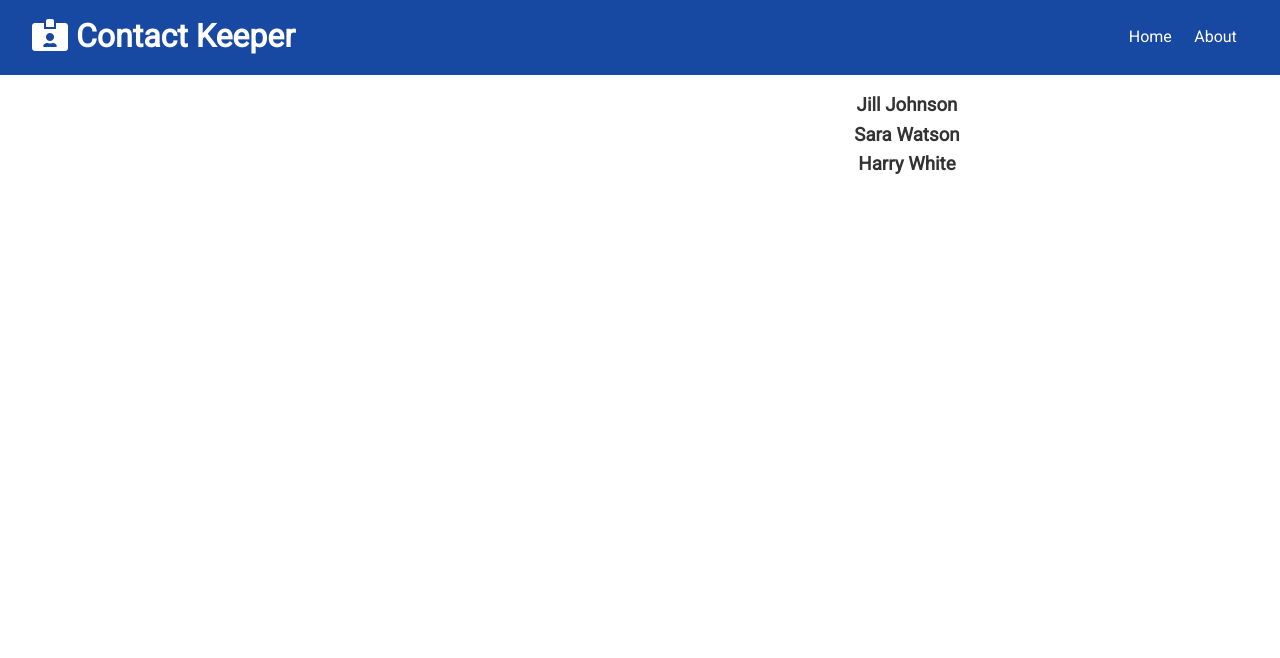
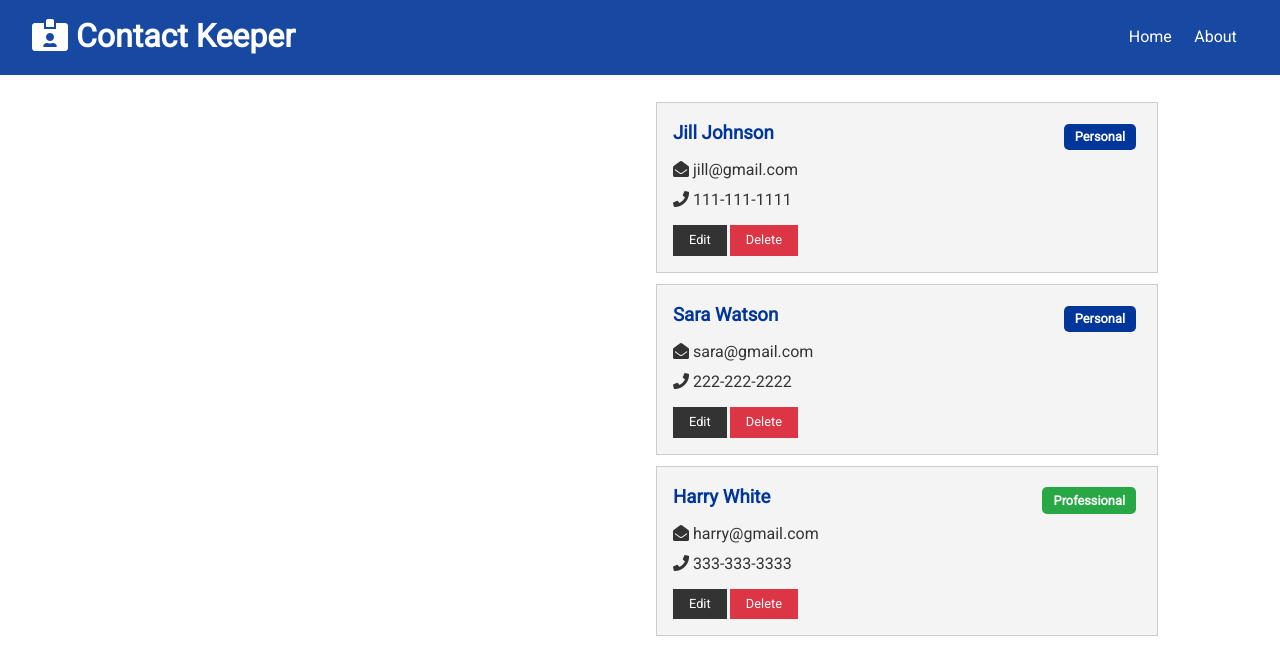
Before and after one commit to yinglu91/contact_keeper_api, a React (Create React App) app in the folder client/: page / in a window 1280 px wide. Shown: the top 658 px of the page. Built offline with nearby package versions, Linux system fonts and the light colour scheme; the HTML template or start-up script is replaced by a standard one.

Commit message:
added contacts

```diff
--- a/client/src/components/contacts/ContactItem.js
+++ b/client/src/components/contacts/ContactItem.js
@@ -0,0 +1,47 @@
+import React from 'react';
+import PropTypes from 'prop-types';
+
+const ContactItem = ({ contact }) => {
+  console.log(contact);
+  const { id, name, email, phone, type } = contact;
+  return (
+    <div className='card bg-light'>
+      <h3 className='text-primary text-left'>
+        {name}{' '}
+        <span
+          style={{ float: 'right' }}
+          className={
+            'badge ' +
+            (type === 'professional' ? 'badge-success' : 'badge-primary')
+          }
+        >
+          {type.charAt(0).toUpperCase() + type.slice(1)}
+        </span>
+      </h3>
+
+      <ul className='list'>
+        {email && (
+          <li>
+            <i className='fas fa-envelope-open' /> {email}
+          </li>
+        )}
+
+        {phone && (
+          <li>
+            <i className='fas fa-phone' /> {phone}
+          </li>
+        )}
+      </ul>
+      <p>
+        <button className='btn btn-dark btn-sm'>Edit</button>
+        <button className='btn btn-danger btn-sm'>Delete</button>
+      </p>
+    </div>
+  );
+};
+
+ContactItem.propTypes = {
+  contact: PropTypes.object.isRequired
+};
+
+export default ContactItem;
--- a/client/src/components/contacts/Contacts.js
+++ b/client/src/components/contacts/Contacts.js
@@ -1,4 +1,5 @@
 import React, { useContext } from 'react';
+import ContactItem from './ContactItem';
 import ContactContext from '../../context/contact/contactContext';
 
 const Contacts = () => {
@@ -9,7 +10,7 @@
   return (
     <>
       {contacts.map(contact => (
-        <h3 key={contact.id}>{contact.name}</h3>
+        <ContactItem key={contact.id} contact={contact} />
       ))}
     </>
   );
```
